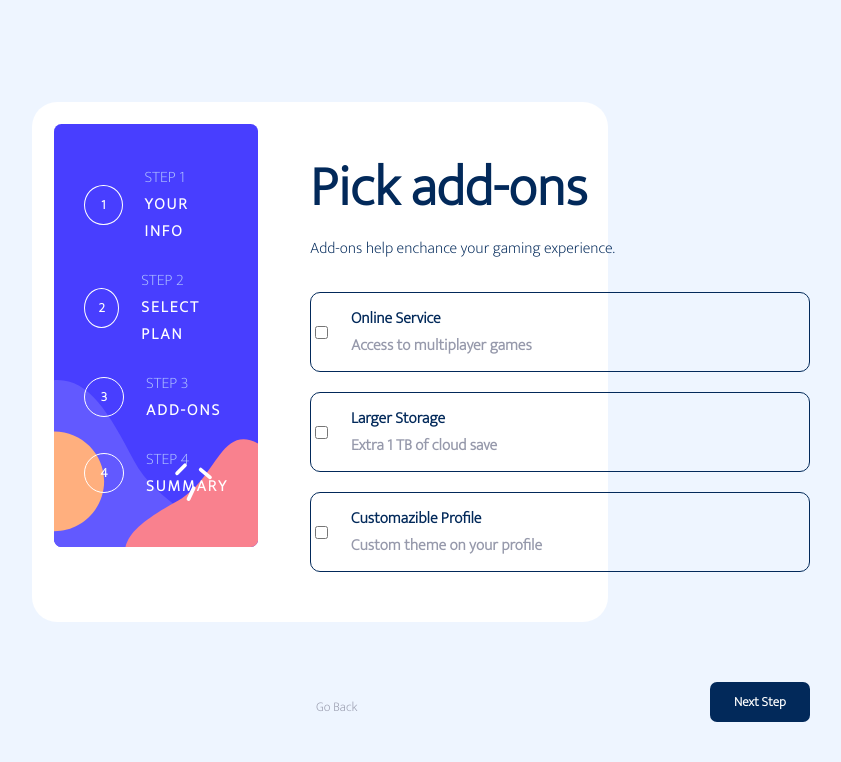
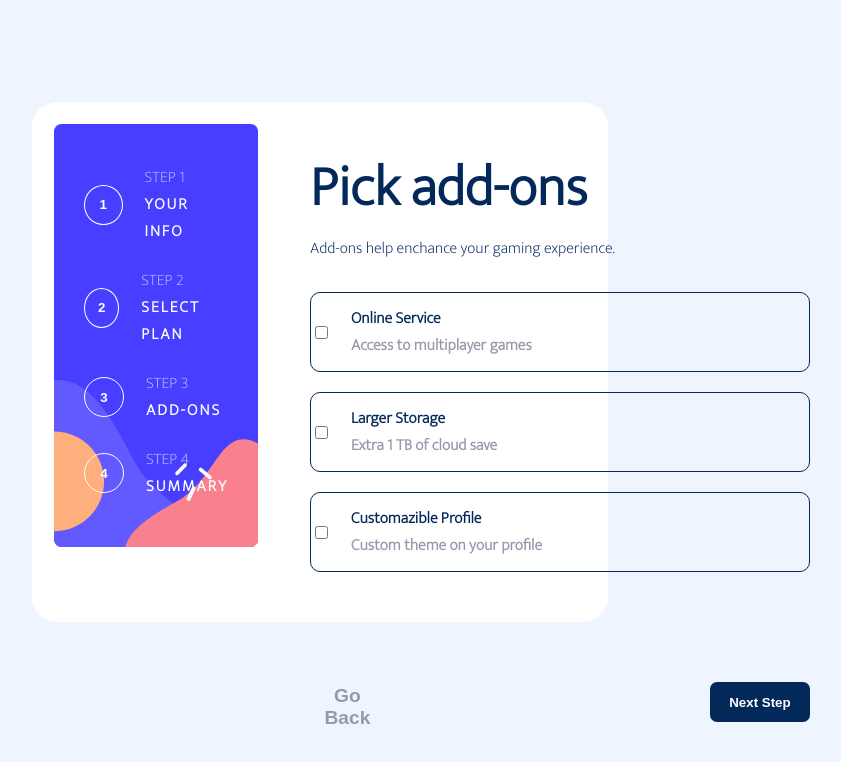
Before and after one commit to emrecanberktas/multi-step-form, a React (Vite) app: page / in a window 1280 px wide. Shown: the top 762 px of the page, without its empty margins (288-1129 px from the left). Built offline with nearby package versions, Linux system fonts and the light colour scheme.

Commit message:
Chore: font family declared globally

```diff
--- a/src/App.css
+++ b/src/App.css
@@ -19,6 +19,7 @@
   border-radius: 25px;
   display: flex;
   flex-direction: row;
+  font-family: var(--font-family);
 }
 p {
   margin: 0;
@@ -36,8 +37,8 @@ p {
   display: flex;
   flex-direction: row;
   align-items: center;
-  font-family: var(--font-family);
-  font-weight: 500;
+  font-weight: 700;
+  font-size: 1.2rem;
   color: var(--Cool-gray);
   cursor: pointer;
   height: 50px;
@@ -55,7 +56,6 @@ p {
   display: flex;
   align-items: center;
   justify-content: center;
-  font-family: var(--font-family);
   font-weight: 700;
   color: var(--White);
   background-color: var(--Marine-blue) !important;
--- a/src/components/navbar/index.css
+++ b/src/components/navbar/index.css
@@ -14,7 +14,6 @@
   flex-direction: column;
   color: var(--White);
   margin: 40px 30px;
-  font-family: var(--font-family);
 }
 
 .Navbar-Step {
@@ -32,7 +31,6 @@
   height: 40px;
   width: 40px;
   margin-right: 22px;
-  font-family: var(--font-family);
   font-weight: 700;
 }
 .Navbar-Step-Info {
--- a/src/components/personalInfo/index.css
+++ b/src/components/personalInfo/index.css
@@ -3,7 +3,6 @@
   position: relative;
   flex-direction: column;
   margin: 40px 30px;
-  font-family: var(--font-family);
   color: var(--Marine-blue);
 }
 
@@ -27,7 +26,6 @@ form {
   border: 1px solid var(--Light-gray);
   border-radius: 5px;
   font-size: 1.2rem;
-  font-family: var(--font-family);
   font-weight: 800;
   color: var(--Marine-blue);
 }
--- a/src/components/pickAddons/index.css
+++ b/src/components/pickAddons/index.css
@@ -3,7 +3,6 @@
   position: relative;
   flex-direction: column;
   margin: 40px 30px;
-  font-family: var(--font-family);
   color: var(--Marine-blue);
 }
 .Pick-Addons-Title {
```
